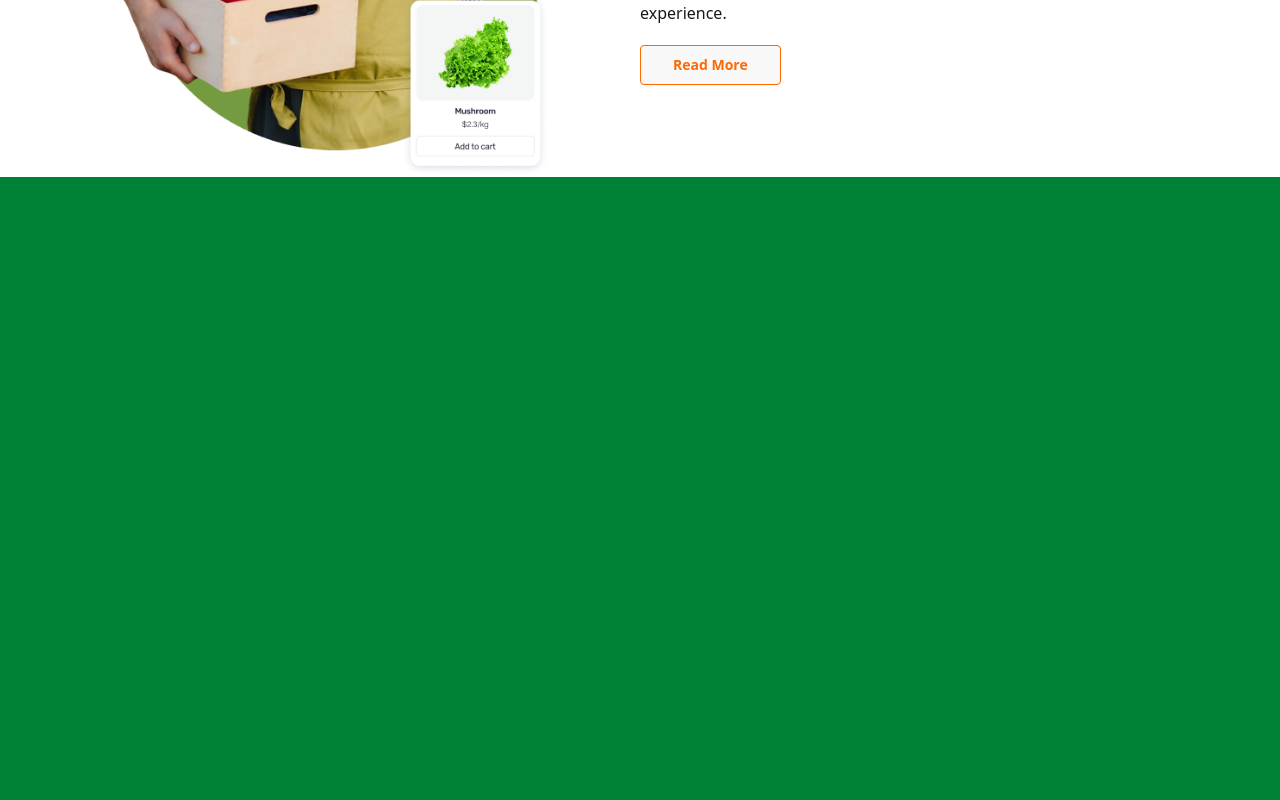
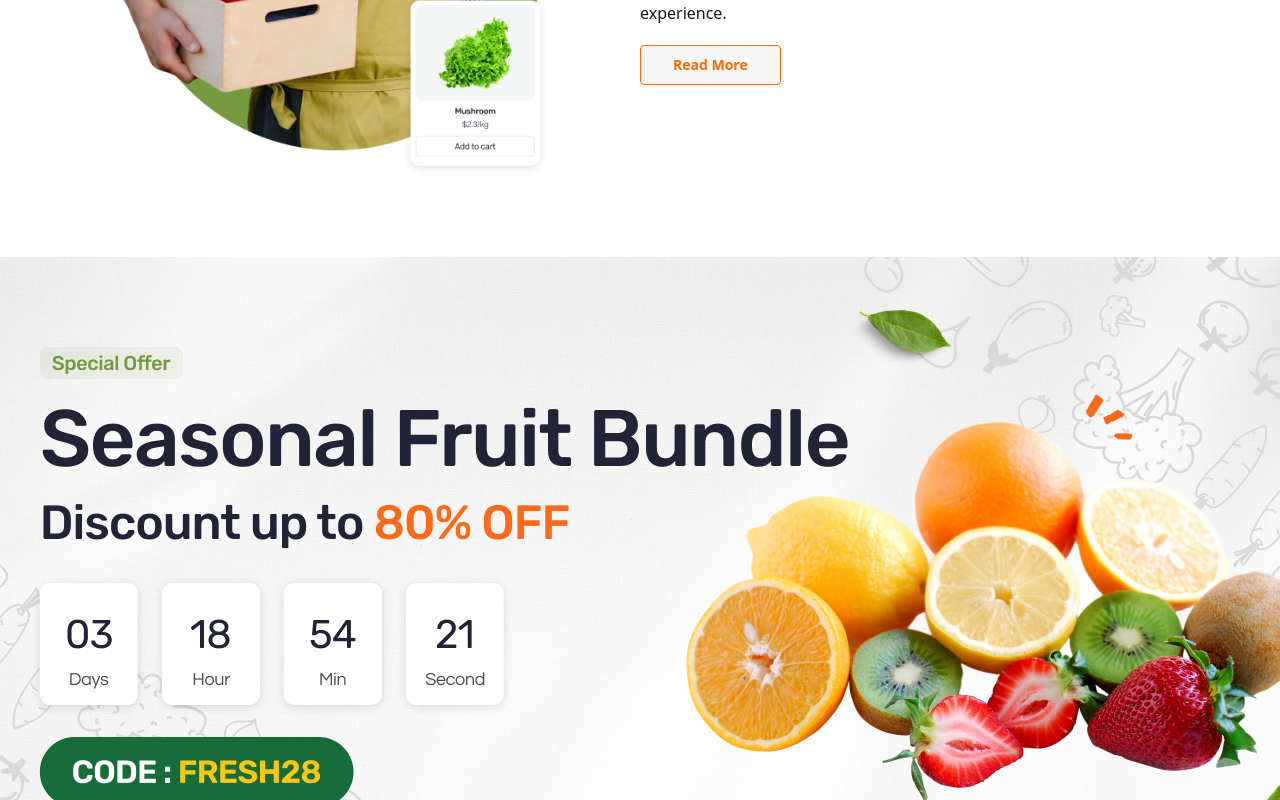
Before and after one commit to yeasinrahman26/Fresh-Harvet, a React (Vite) app: page / in a window 1280 px wide. Shown: the part 2000-2800 px from the top of the page. Built offline with nearby package versions, Linux system fonts and the light colour scheme.

Commit message:
offer section done

```diff
--- a/src/Layout/HomeLayout.jsx
+++ b/src/Layout/HomeLayout.jsx
@@ -9,7 +9,7 @@ import Offer from "../Pages/offer/Offer";
 const HomeLayout = () => {
   return (
     <div>
-      <div className="relative">
+      <div className="">
         <div className="max-w-[1440px] mx-auto">
           <Home></Home>
         </div>
--- a/src/Pages/Style/Style.css
+++ b/src/Pages/Style/Style.css
@@ -7,3 +7,15 @@
     background-image: url('../../assets/Bg.jpg');
   }
 }
+.responsive-test {
+  background-image: url('../../assets/footersm.png');
+  background-size: fill;
+  background-position: center;
+  background-repeat: no-repeat;
+}
+
+@media (min-width: 420px) {
+  .responsive-test {
+    background-image: url('../../assets/FooterSection.png');
+  }
+}
--- a/src/Pages/offer/Offer.jsx
+++ b/src/Pages/offer/Offer.jsx
@@ -1,7 +1,7 @@
 import React from 'react';
 
 const Offer = () => {
-    return <div className="min-h-screen bg-green-700"></div>;
+    return <div className="min-h-screen m-2 md:m-0 responsive-test"></div>;
 };
 
 export default Offer;
```
Also changed, not shown: src/assets/FooterSection.png (renamed from src/assets/Footer Section.png), src/assets/footersm.png (renamed from src/assets/footer sm.png).
